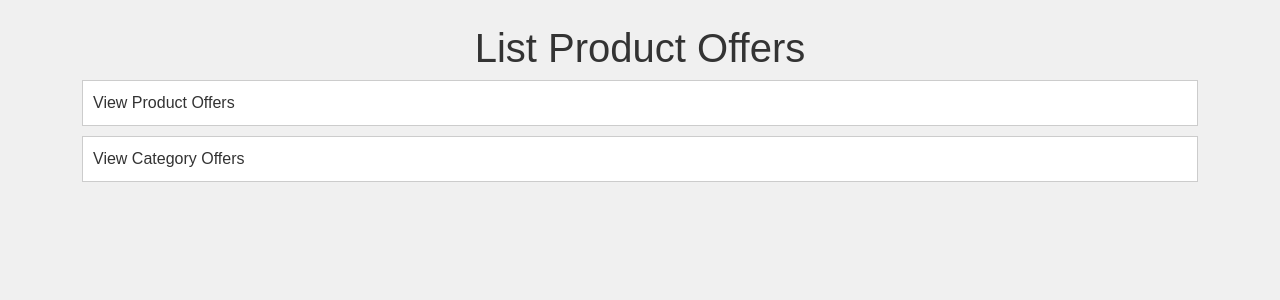
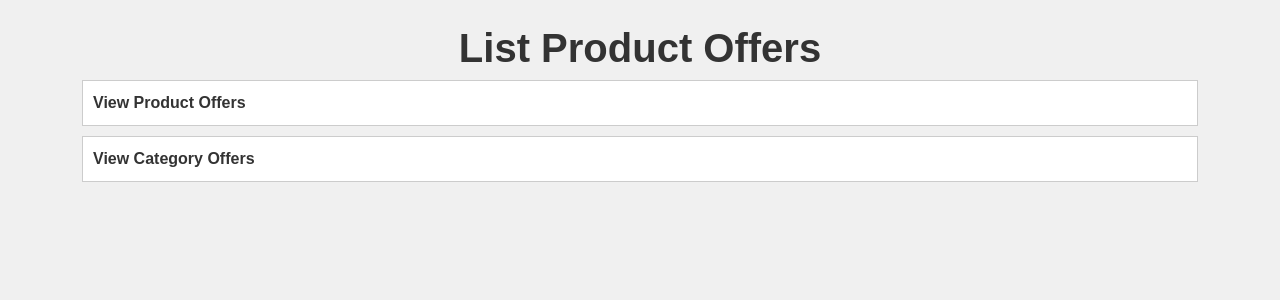
Before and after one commit to KiranBaburaj/JewelHome-Ecom-Django, a Django app: page /offers/ in a window 1280 px wide. Shown: the part 80-380 px from the top of the page. Run offline with Django 5.2, Linux system fonts and the light colour scheme; parts of the project's set-up code (start-up, migrations or seed data) failed here and were passed over.

Commit message:
serach+58

```diff
--- a/hhih-main/Jewel ecom/jewel/templates/admin/offers/offer.html
+++ b/hhih-main/Jewel ecom/jewel/templates/admin/offers/offer.html
@@ -1,4 +1,3 @@
-<!-- product_offer_list.html -->
 {% extends 'admin/base.html' %}
 
 {% block content %}
@@ -16,6 +15,7 @@
         h1 {
             text-align: center;
             color: #333;
+            font-weight: bold; /* Apply bold font to h1 */
         }
         .offer-link {
             display: block;
@@ -25,6 +25,7 @@
             border: 1px solid #ccc;
             text-decoration: none;
             color: #333;
+            font-weight: bold; /* Apply bold font to offer links */
         }
         .offer-link:hover {
             background-color: #f9f9f9;
@@ -32,10 +33,10 @@
     </style>
 </head>
 <body>
-    <h1>List Product Offers</h1>
+    <h1><strong>List Product Offers</strong></h1>
 
-    <a href="{% url 'product_offers_list' %}" class="offer-link">View Product Offers</a>
-    <a href="{% url 'category_offers_list' %}" class="offer-link">View Category Offers</a>
+    <a href="{% url 'product_offers_list' %}" class="offer-link"><strong>View Product Offers</strong></a>
+    <a href="{% url 'category_offers_list' %}" class="offer-link"><strong>View Category Offers</strong></a>
 
 </body>
 </html>
```
Also changed, not shown: hhih-main/Jewel ecom/jewel/templates/user/user/user_profile.html (+7 -2 lines), hhih-main/Jewel ecom/jewel/templates/user/user/wallet_transaction.html (+6 -2 lines).
